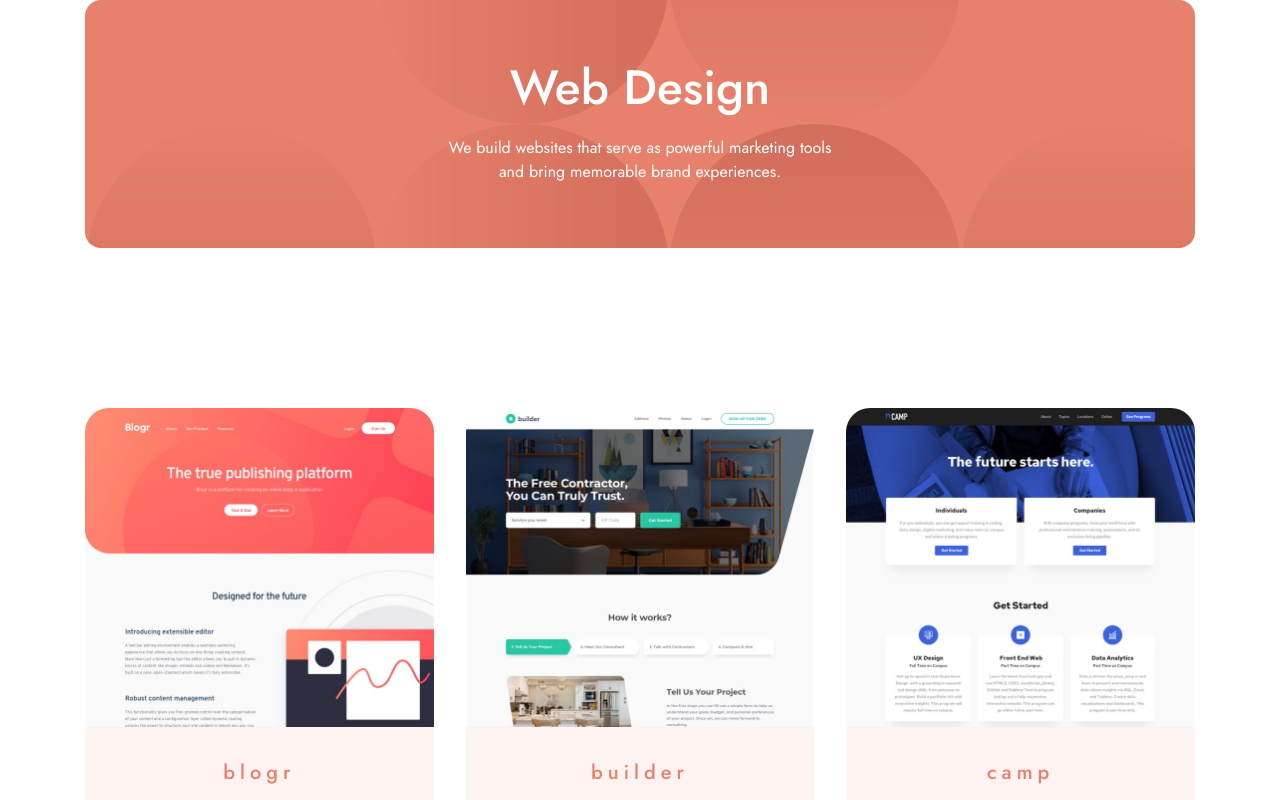
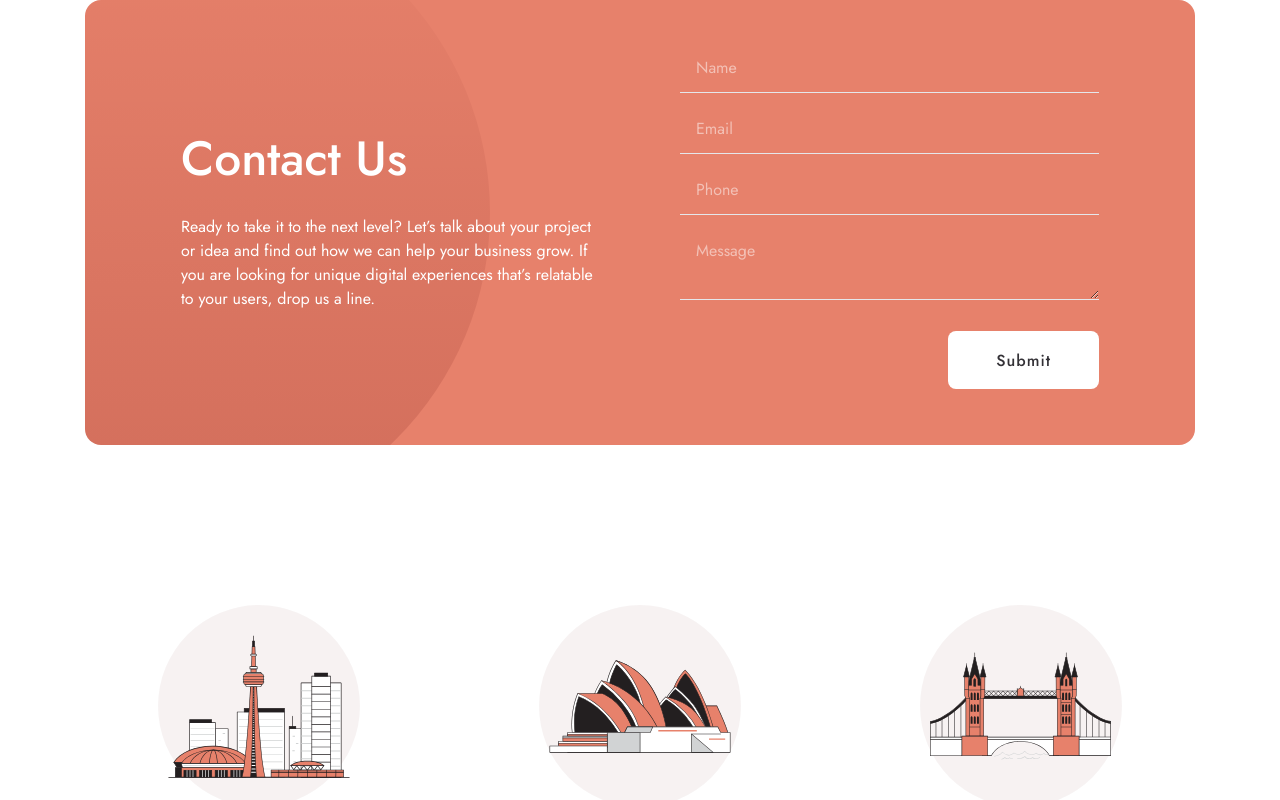
Before and after one commit to zetmosoma10/designo, a React (Vite) app: page /contacts in a window 1280 px wide. Shown: the top 800 px of the page. Built offline with nearby package versions, Linux system fonts and the light colour scheme.

Commit message:
build Contacts Page

```diff
--- a/src/App.tsx
+++ b/src/App.tsx
@@ -1,5 +1,6 @@
 import AboutPage from "./pages/about/AboutPage";
 import AppDesignPage from "./pages/app-design/AppDesignPage";
+import ContactPage from "./pages/contact/ContactPage";
 import GraphicDesignPage from "./pages/graphic-design/GraphicDesignPage";
 import HomePage from "./pages/home/HomePage";
 import LocationPage from "./pages/locations/LocationPage";
@@ -8,7 +9,7 @@ import WebDesignPage from "./pages/web-design/WebDesignPage";
 function App() {
   return (
     <div className="">
-      <WebDesignPage />
+      <ContactPage />
     </div>
   );
 }
--- /dev/null
+++ b/src/pages/contact/ContactPage.tsx
@@ -0,0 +1,13 @@
+import IncentivesLocation from "../../components/IncentivesLocation";
+import Contacts from "./sections/Contacts";
+
+const ContactPage = () => {
+  return (
+    <div className="space-y-[120px] lg:space-y-[160px]">
+      <Contacts />
+      <IncentivesLocation />
+    </div>
+  );
+};
+
+export default ContactPage;
```
Also changed, not shown: src/pages/contact/constance.ts (deleted).
